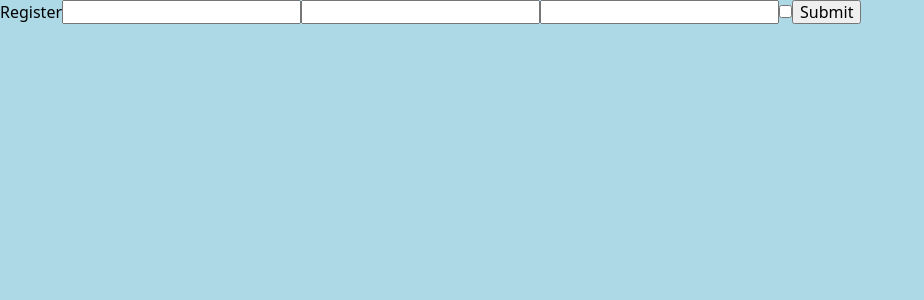
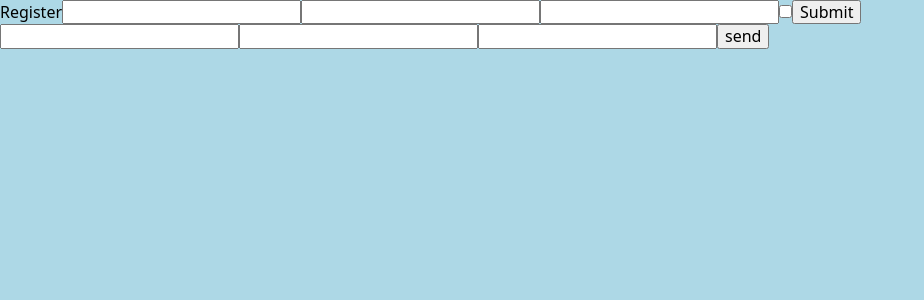
Before and after one commit to Redddeve/practice-58, a React (Create React App) app: page / in a window 1280 px wide. Shown: the top 300 px of the page, without its empty margins (0-924 px from the left). Built offline with nearby package versions, Linux system fonts and the light colour scheme.

Commit message:
uncontrolled form

```diff
--- a/src/App.js
+++ b/src/App.js
@@ -1,8 +1,14 @@
-import React from 'react'
-import Register from './components/BaseForm/Register'
+import React from "react";
+import Register from "./components/BaseForm/Register";
+import { RegisterUnControlled } from "./components/RegisterUnControlled/RegisterUnControlled";
 
 const App = () => {
-	return <Register />
-}
+  return (
+    <>
+      <Register />
+      <RegisterUnControlled />
+    </>
+  );
+};
 
-export default App
+export default App;
--- /dev/null
+++ b/src/components/RegisterUnControlled/RegisterUnControlled.jsx
@@ -0,0 +1,28 @@
+import React from "react";
+
+export const RegisterUnControlled = () => {
+  const handleSubmit = (e) => {
+    e.preventDefault();
+    const form = e.currentTarget;
+    const { name, email, password } = form.elements;
+    if (!name.value) {
+      alert("field ... is ampty");
+      return;
+    }
+    console.log({
+      name: name.value,
+      email: email.value,
+      password: password.value,
+    });
+
+    form.reset();
+  };
+  return (
+    <form onSubmit={handleSubmit}>
+      <input name="name" />
+      <input name="email" />
+      <input name="password" />
+      <button>send</button>
+    </form>
+  );
+};
```
